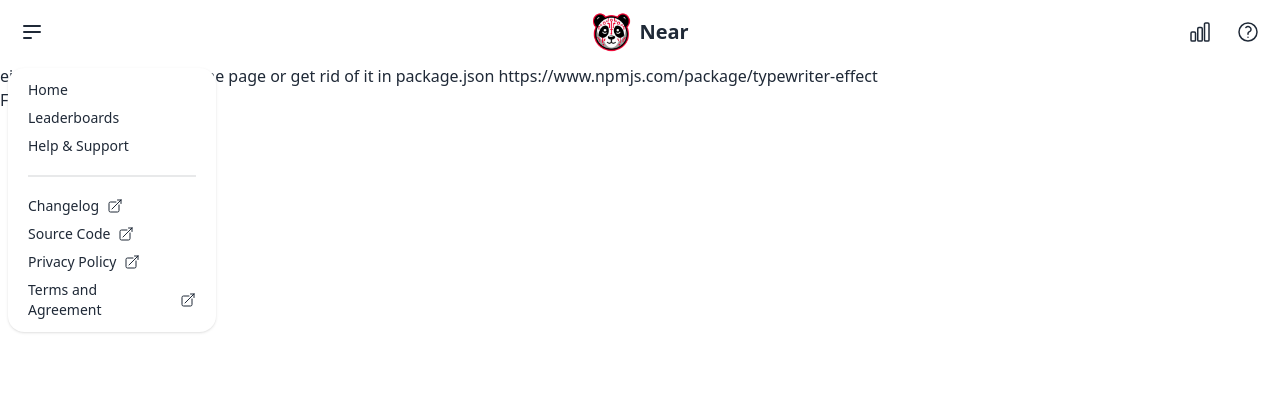
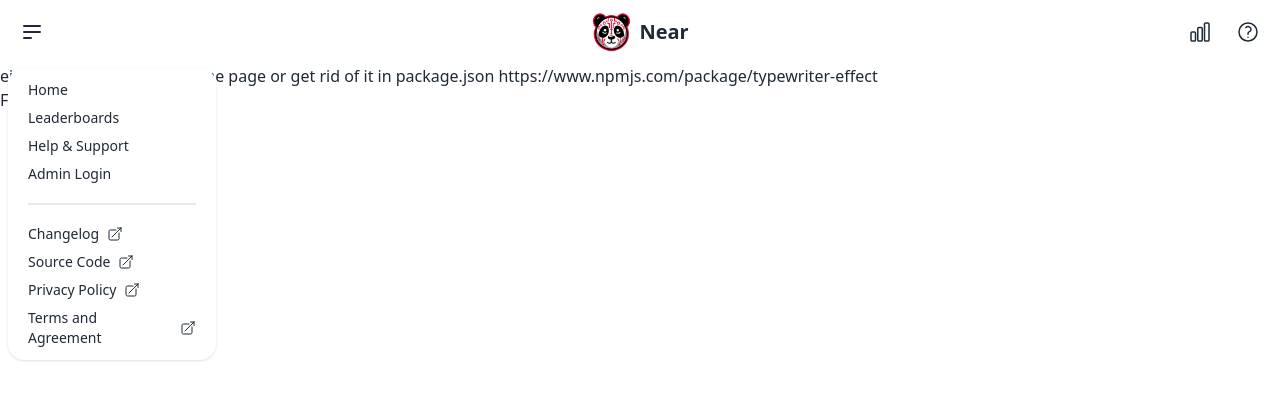
Before and after one commit to hirusha-adi/Near-Web, a React (Vite) app: page / in a window 1280 px wide. Both pictures are taken after a click on the button 32 px from the left and 32 px from the top of the page. Shown: the top 400 px of the page. Built offline with nearby package versions, Linux system fonts and the light colour scheme.

Commit message:
add admin login

```diff
--- a/src/components/Header.jsx
+++ b/src/components/Header.jsx
@@ -43,6 +43,9 @@ const Header = () => {
               </li>
               <li>
                 <a>Help & Support</a>
+              </li>
+              <li>
+                <a>Admin Login</a>
               </li>
               <li className="menu-title">
                 <span className="divider m-0 my-0 pointer-events-none"></span>
```
